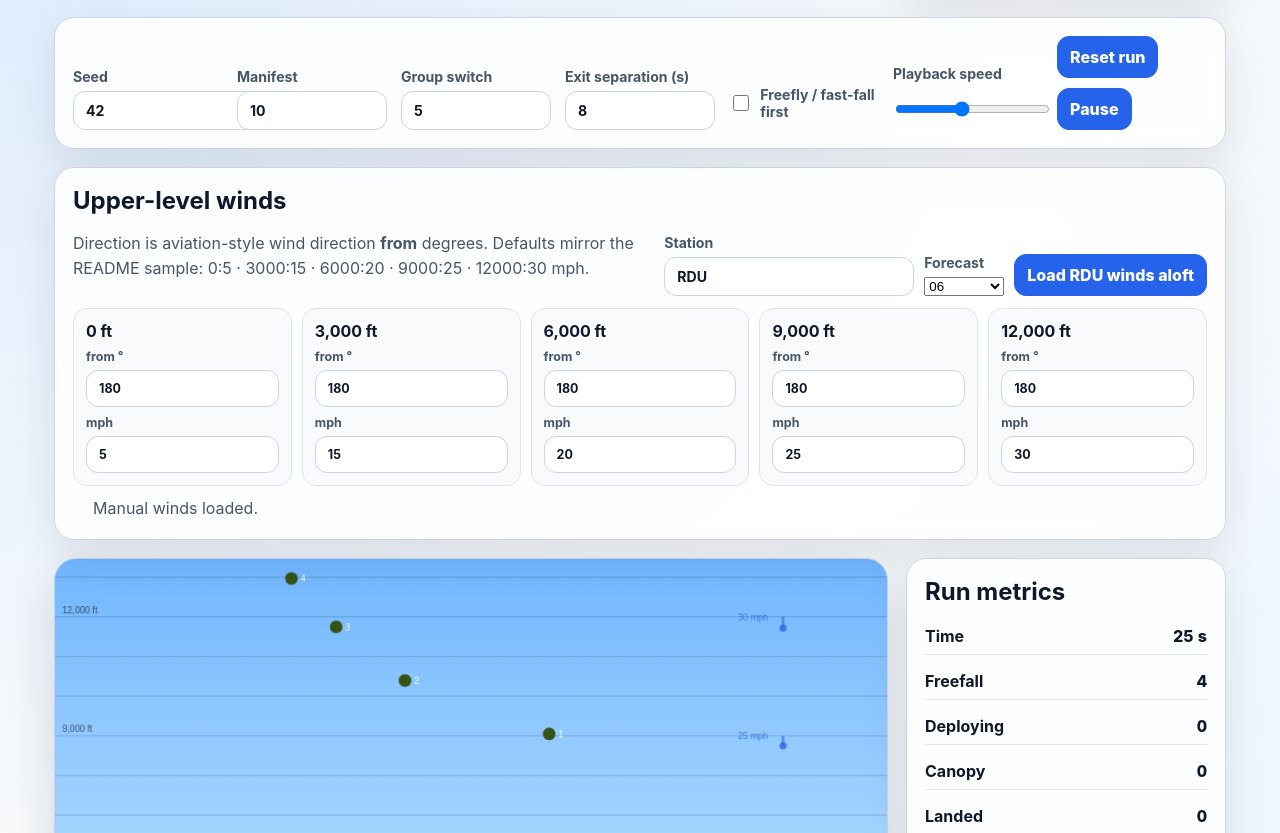
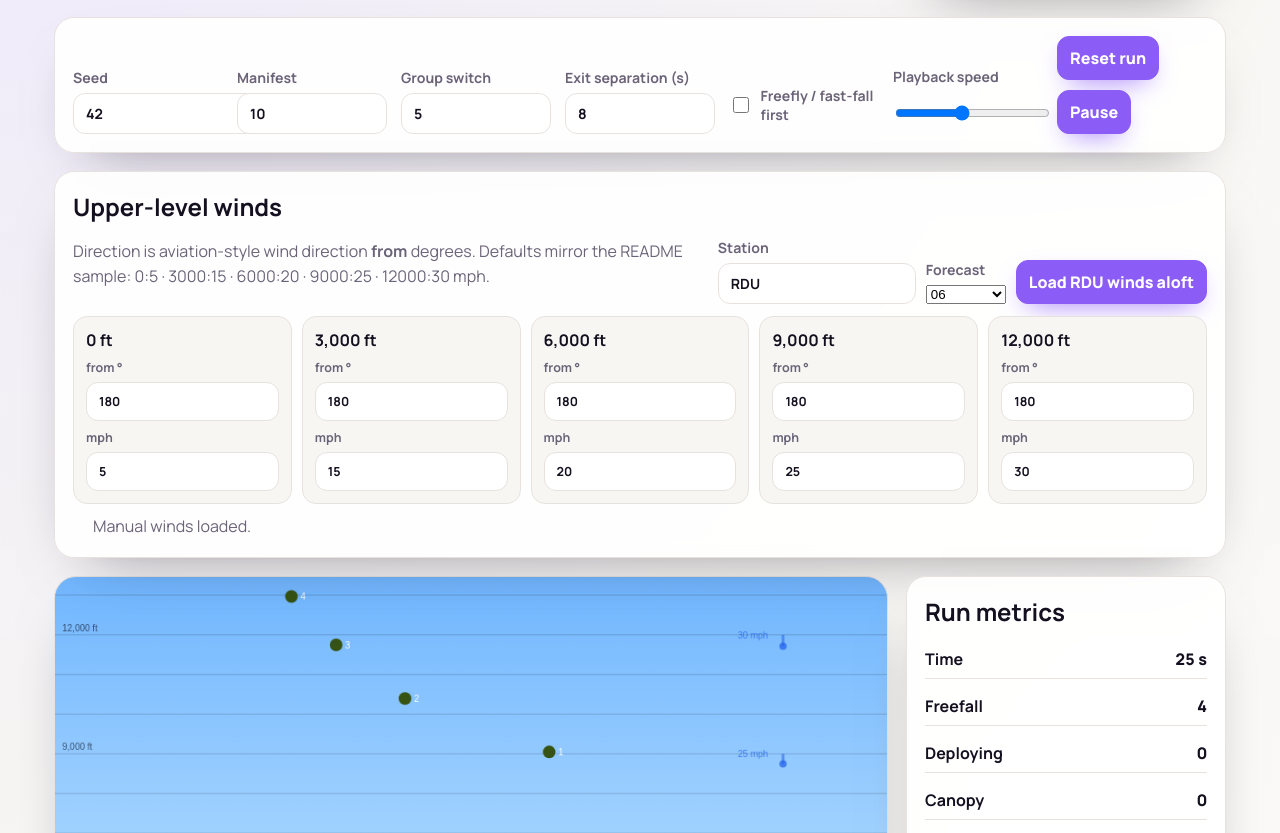
Before and after one commit to base698/freefall-drift, a website built with Vite: page index.html in a window 1280 px wide. Shown: the part 209-1042 px from the top of the page. Built offline with nearby package versions, Linux system fonts and the light colour scheme.

Commit message:
style: align simulator with westcot visual system

```diff
--- a/src/styles.css
+++ b/src/styles.css
@@ -1,44 +1,45 @@
-:root { color-scheme: light; --bg:#eef7ff; --ink:#0f172a; --muted:#475569; --panel:#ffffffd9; --line:#cbd5e1; --accent:#2563eb; --danger:#dc2626; }
+@import url('https://fonts.googleapis.com/css2?family=Manrope:wght@400;500;600;700;800&family=JetBrains+Mono:wght@400;500;600&display=swap');
+:root { color-scheme: light; --bg:#F7F6F3; --ink:#15101F; --muted:#6B6478; --panel:#FFFFFFE8; --line:#E7E2DE; --accent:#8B5CF6; --accent-2:#D9A441; --violet-deep:#0F0A1A; --danger:#C4342B; }
 * { box-sizing: border-box; }
-body { margin:0; font-family: Inter, ui-sans-serif, system-ui, -apple-system, BlinkMacSystemFont, "Segoe UI", sans-serif; background: radial-gradient(circle at top left,#dbeafe,#f8fafc 42%,#e0f2fe); color:var(--ink); }
+body { margin:0; font-family:'Manrope', ui-sans-serif, system-ui, -apple-system, BlinkMacSystemFont, "Segoe UI", sans-serif; background: radial-gradient(circle at top left,#EFE9FB,#F7F6F3 42%,#FFFFFF); color:var(--ink); }
 .hero { display:grid; grid-template-columns:minmax(0,1fr) 320px; gap:24px; align-items:end; max-width:1220px; margin:auto; padding:36px 24px 20px; }
 .eyebrow { margin:0 0 8px; text-transform:uppercase; letter-spacing:.12em; color:var(--accent); font-weight:800; font-size:.78rem; }
 .dashboard-link { color:var(--accent); text-decoration:none; }
 .dashboard-link:hover { text-decoration:underline; }
-h1 { margin:0 0 10px; font-size:clamp(2rem,5vw,4.8rem); line-height:.95; }
+h1 { margin:0 0 10px; font-size:clamp(2rem,5vw,4.8rem); line-height:.95; letter-spacing:-.035em; }
 h2 { margin:0 0 12px; }
 p { color:var(--muted); line-height:1.55; }
-.hero-card, .panel { border:1px solid var(--line); background:var(--panel); border-radius:20px; padding:18px; box-shadow:0 16px 45px rgba(15,23,42,.10); backdrop-filter:blur(10px); }
+.hero-card, .panel { border:1px solid var(--line); background:var(--panel); border-radius:20px; padding:18px; box-shadow:0 24px 60px -36px rgba(20,16,31,.55); backdrop-filter:blur(10px); }
 main { max-width:1220px; margin:auto; padding:0 24px 40px; }
 .controls { display:grid; grid-template-columns:repeat(auto-fit,minmax(150px,1fr)); gap:14px; align-items:end; }
 label { display:grid; gap:6px; color:var(--muted); font-weight:700; font-size:.88rem; }
 label.check { display:flex; align-items:center; gap:8px; padding-bottom:10px; }
 input, button { border:1px solid var(--line); background:white; color:var(--ink); border-radius:12px; padding:10px 12px; font:inherit; }
 input[type=checkbox] { width:20px; height:20px; }
-button { background:var(--accent); color:white; border-color:var(--accent); font-weight:800; cursor:pointer; }
+button { background:var(--accent); color:white; border-color:var(--accent); font-weight:800; cursor:pointer; box-shadow:0 10px 28px -12px var(--accent); }
 .buttons { display:flex; gap:10px; flex-wrap:wrap; }
 .wind-panel { margin:18px 0; }
 .wind-heading { display:grid; grid-template-columns:minmax(0,1fr) auto; gap:18px; align-items:end; }
 .forecast-tools { display:flex; gap:10px; align-items:end; flex-wrap:wrap; }
 .forecast-tools input, .forecast-tools select { min-width:80px; }
 .wind-rows { display:grid; grid-template-columns:repeat(auto-fit,minmax(190px,1fr)); gap:10px; margin-top:12px; }
-.wind-row { display:grid; grid-template-columns:1fr; gap:8px; border:1px solid #dbe4ef; border-radius:14px; background:#f8fafc; padding:12px; }
+.wind-row { display:grid; grid-template-columns:1fr; gap:8px; border:1px solid var(--line); border-radius:14px; background:#F7F6F3; padding:12px; }
 .wind-row strong { color:var(--ink); }
 .wind-row label { font-size:.78rem; }
 .status-line { margin-top:10px; }
 .sim-grid { display:grid; grid-template-columns:minmax(0,1fr) 320px; gap:18px; margin:18px 0; align-items:start; }
-canvas { display:block; width:100%; border-radius:22px; border:1px solid var(--line); box-shadow:0 18px 50px rgba(15,23,42,.15); background:#bfdbfe; }
+canvas { display:block; width:100%; border-radius:22px; border:1px solid var(--line); box-shadow:0 24px 60px -34px rgba(20,16,31,.5); background:#cdddf7; }
 .metrics { display:grid; gap:8px; }
-.metrics div { display:flex; justify-content:space-between; gap:12px; padding:8px 0; border-bottom:1px solid #e2e8f0; }
+.metrics div { display:flex; justify-content:space-between; gap:12px; padding:8px 0; border-bottom:1px solid var(--line); }
 .metrics span { font-variant-numeric:tabular-nums; font-weight:800; }
 .mc-tools { margin:14px 0; display:grid; gap:6px; }
 .mc-tools input { width:100%; }
 .mc-tools button:disabled { opacity:.6; cursor:wait; }
 .mc-results { max-height:420px; overflow:auto; margin-bottom:16px; }
 .mc-results table { width:100%; border-collapse:collapse; font-size:.78rem; }
-.mc-results th, .mc-results td { border-bottom:1px solid #e2e8f0; padding:6px 5px; text-align:right; font-variant-numeric:tabular-nums; }
+.mc-results th, .mc-results td { border-bottom:1px solid var(--line); padding:6px 5px; text-align:right; font-variant-numeric:tabular-nums; }
 .mc-results th:first-child { text-align:left; min-width:130px; }
 .mc-results thead th { position:sticky; top:0; background:#fff; }
 .small { color:var(--muted); padding-left:20px; line-height:1.55; }
-code { background:#e2e8f0; border-radius:6px; padding:1px 5px; }
+code { background:#EFE9FB; border-radius:6px; padding:1px 5px; font-family:'JetBrains Mono',monospace; }
 @media (max-width: 900px) { .hero, .sim-grid, .wind-heading { grid-template-columns:1fr; } }
```
